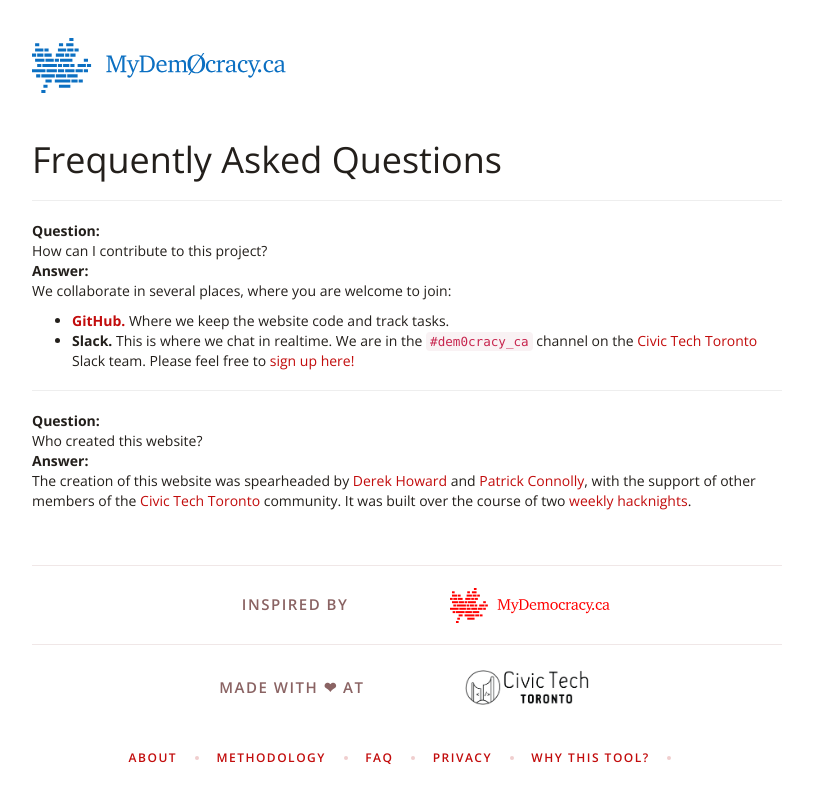
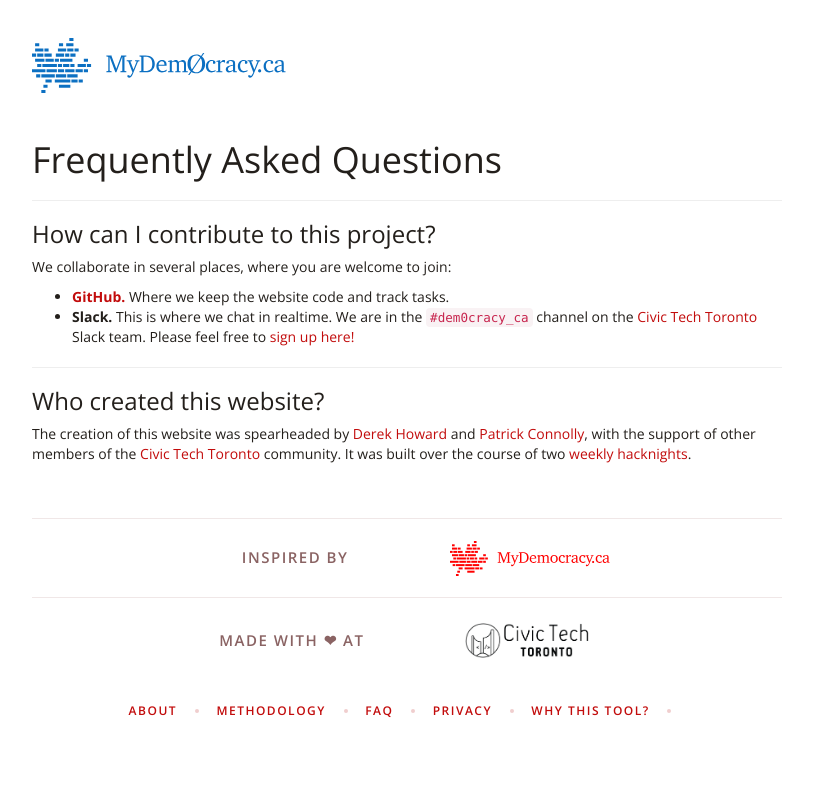
Before and after one commit to linamnt/MyDem0cracy.ca-site, a Jekyll site: the page built from faq.html, in a window 1280 px wide. Shown: the top 803 px of the page, without its empty margins (233-1046 px from the left). Built offline with Jekyll 4.4.1, drawn with Linux system fonts in a browser that asks for light colours.

Commit message:
Improved FAQ item formatting.

```diff
--- a/faq.html
+++ b/faq.html
@@ -5,13 +5,11 @@
 ---
 {% for faq in site.faqs %}
   <hr />
-  <div>
-    <b>Question:</b><br />
-    {{ faq.question }}
+  <div class="question">
+    <h3>{{ faq.question }}</h3>
   </div>
 
-  <div>
-    <b>Answer:</b><br />
+  <div class="answer">
     {{ faq.content }}
   </div>
 {% endfor %}
```
